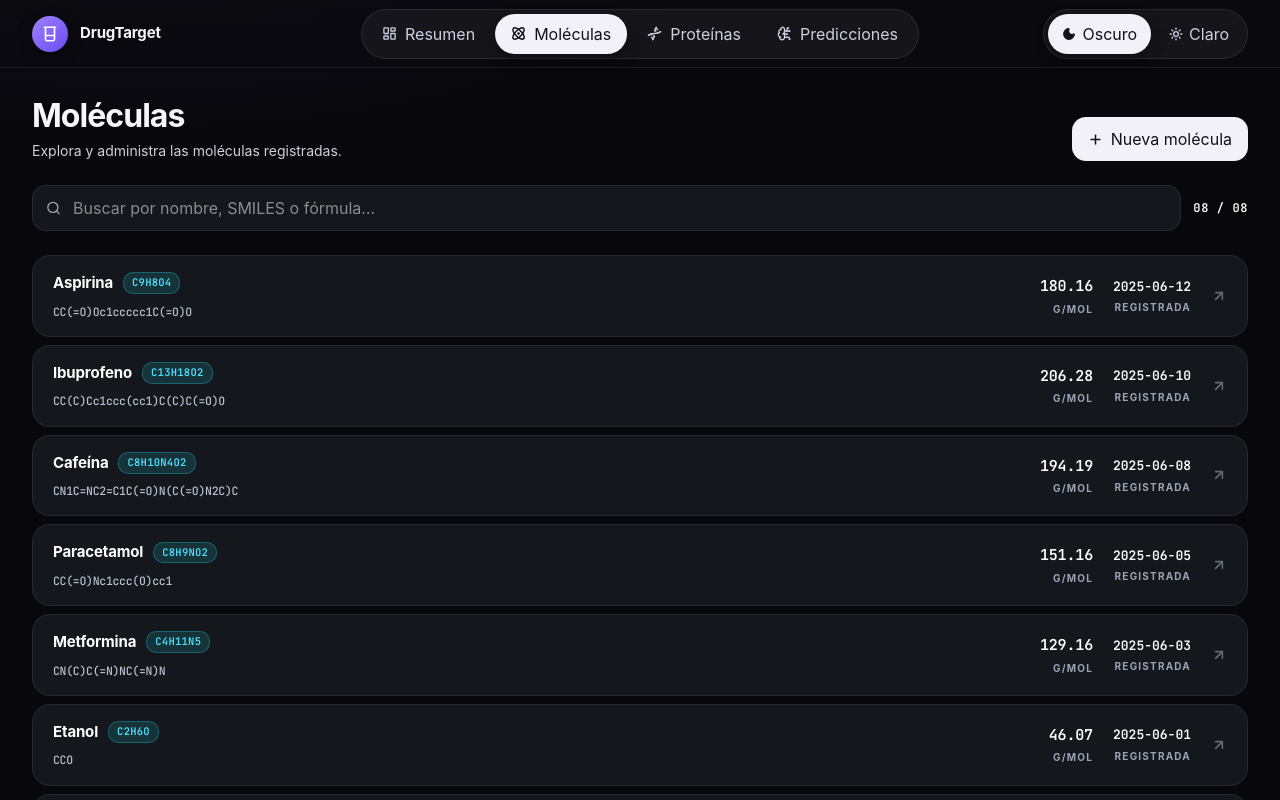
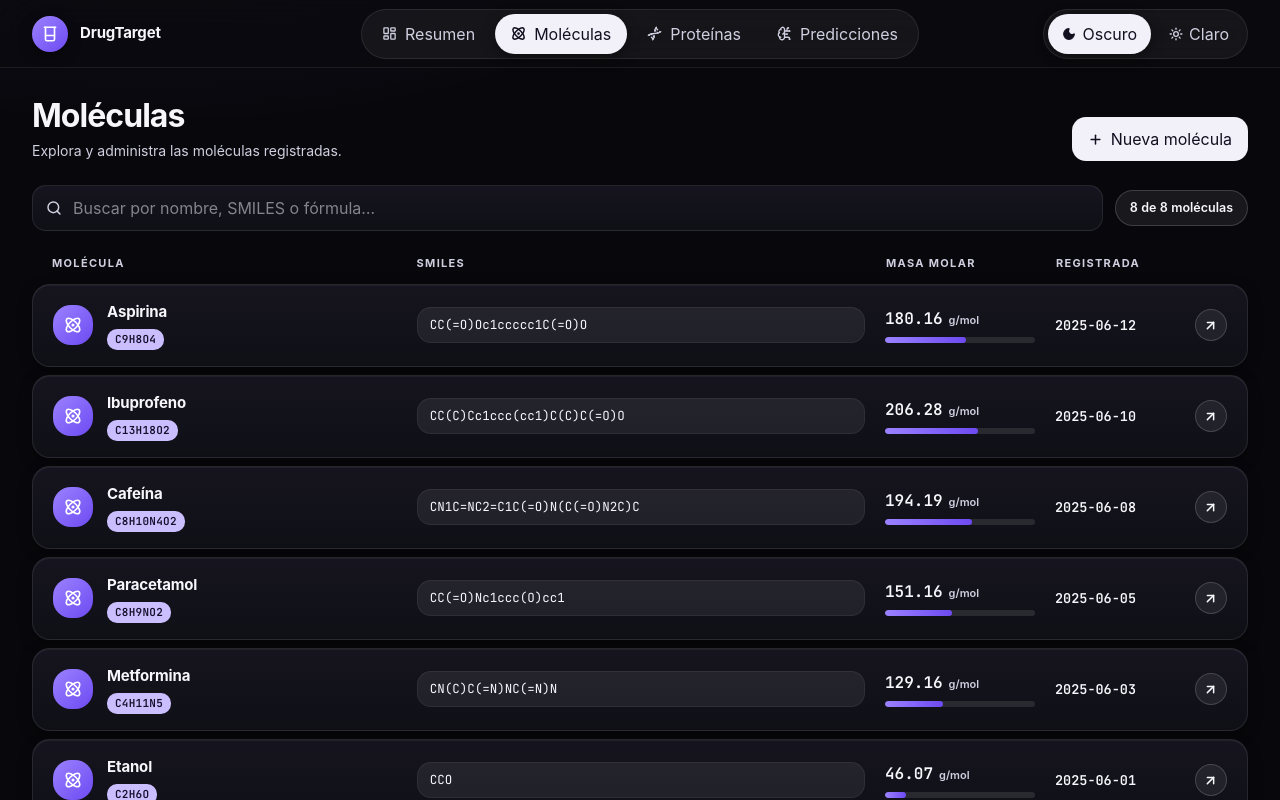
Before and after one commit to E-SalazarDev/drugtarget, a React (Vite) app in the folder frontend/: page /app/molecules in a window 1280 px wide. Shown: the top 800 px of the page. Built offline with nearby package versions, Linux system fonts and the light colour scheme.

Commit message:
style: molecules list with SMILES column and mass bar

```diff
--- a/frontend/src/features/molecules/pages/MoleculesPage.jsx
+++ b/frontend/src/features/molecules/pages/MoleculesPage.jsx
@@ -1,10 +1,13 @@
 import { useState } from "react";
 import { Link } from "react-router-dom";
 import { motion } from "motion/react";
-import { Plus, Search, ArrowUpRight, X } from "lucide-react";
-import { useTheme } from "../../../providers/ThemeProvider";
+import { Plus, Search, ArrowUpRight, X, Atom } from "lucide-react";
 
 const SOFT_EASE = [0.22, 1, 0.36, 1];
+
+// Columnas de la lista (el SMILES ocupa el centro)
+const COLS =
+  "lg:grid-cols-[minmax(0,1.15fr)_minmax(0,1.5fr)_150px_120px_32px]";
 
 const MOCK_MOLECULES = [
   { id: 1, name: "Aspirina", smiles: "CC(=O)Oc1ccccc1C(=O)O", formula: "C9H8O4", weight: "180.16", created_at: "2025-06-12" },
@@ -20,9 +23,9 @@ const MOCK_MOLECULES = [
 export default function MoleculesPage() {
   const [query, setQuery] = useState("");
   const [hoveredId, setHoveredId] = useState(null);
-  const { theme } = useTheme();
-  const isDark = theme === "dark";
   const molecules = MOCK_MOLECULES;
+
+  const maxWeight = Math.max(...molecules.map((m) => parseFloat(m.weight)));
 
   const filtered = molecules.filter((m) => {
     const q = query.toLowerCase();
@@ -32,37 +35,6 @@ export default function MoleculesPage() {
       (m.formula || "").toLowerCase().includes(q)
     );
   });
-
-  // =========================================================
-  // COLORES — CONTRASTE MÁXIMO
-  // Modo claro: todo en tonos oscuros. Nada de grises claros.
-  // Modo oscuro: todo en tonos claros. Nada de grises apagados.
-  // =========================================================
-
-  const nameColor = isDark ? "#FFFFFF" : "#0A0F24";
-  const valueColor = isDark ? "#FFFFFF" : "#0A0F24";
-  const monoColor = isDark ? "#B8BFCE" : "#2E3550";
-  const labelColor = isDark ? "#9CA3B4" : "#4A5170";
-
-  const cardBg = isDark ? "#14171C" : "#FFFFFF";
-  const cardBorder = isDark
-    ? "rgba(255, 255, 255, 0.08)"
-    : "rgba(14, 19, 48, 0.10)";
-  const cardHoverBg = isDark ? "#1A1E24" : "#FAFBFC";
-  const cardHoverBorder = isDark
-    ? "rgba(34, 211, 230, 0.30)"
-    : "rgba(10, 124, 133, 0.35)";
-
-  const accentCyan = isDark ? "#22D3E6" : "#0A7C85";
-  const accentColor = "var(--accent)";
-
-  const badgeBg = isDark
-    ? "rgba(34, 211, 230, 0.15)"
-    : "rgba(10, 124, 133, 0.15)";
-  const badgeColor = isDark ? "#4DE1FF" : "#0A5D66";
-  const badgeBorder = isDark
-    ? "rgba(34, 211, 230, 0.30)"
-    : "rgba(10, 124, 133, 0.30)";
 
   return (
     <div className="space-y-6">
@@ -101,7 +73,7 @@ export default function MoleculesPage() {
         </Link>
       </motion.div>
 
-      {/* Search + contador */}
+      {/* Buscador + contador */}
       <motion.div
         initial={{ opacity: 0, y: 8 }}
         animate={{ opacity: 1, y: 0 }}
@@ -110,10 +82,10 @@ export default function MoleculesPage() {
       >
         <div className="relative flex-1">
           <Search
-            size={15}
+            size={16}
             strokeWidth={2.2}
             className="pointer-events-none absolute left-3.5 top-1/2 -translate-y-1/2"
-            style={{ color: labelColor }}
+            style={{ color: "var(--text-secondary)" }}
           />
           <input
             type="text"
@@ -122,18 +94,16 @@ export default function MoleculesPage() {
             placeholder="Buscar por nombre, SMILES o fórmula…"
             className="w-full rounded-lg py-2.5 pl-10 pr-10 text-[13.5px] outline-none transition-colors"
             style={{
-              background: cardBg,
-              border: `1px solid ${cardBorder}`,
-              color: nameColor,
+              background: "var(--card-bg)",
+              border: "1px solid var(--card-border)",
+              color: "var(--text-primary)",
             }}
             onFocus={(e) => {
-              e.target.style.borderColor = accentCyan;
-              e.target.style.boxShadow = `0 0 0 3px ${
-                isDark ? "rgba(34, 211, 230, 0.12)" : "rgba(10, 124, 133, 0.10)"
-              }`;
+              e.target.style.borderColor = "var(--border-strong)";
+              e.target.style.boxShadow = "0 0 0 3px var(--accent-cyan-soft)";
             }}
             onBlur={(e) => {
-              e.target.style.borderColor = cardBorder;
+              e.target.style.borderColor = "var(--card-border)";
               e.target.style.boxShadow = "none";
             }}
           />
@@ -141,30 +111,29 @@ export default function MoleculesPage() {
             <button
               type="button"
               onClick={() => setQuery("")}
-              className="absolute right-3 top-1/2 -translate-y-1/2 rounded p-1 transition-colors"
-              style={{ color: labelColor }}
-              onMouseEnter={(e) => {
-                e.currentTarget.style.color = nameColor;
-              }}
-              onMouseLeave={(e) => {
-                e.currentTarget.style.color = labelColor;
-              }}
+              aria-label="Limpiar búsqueda"
+              className="absolute right-3 top-1/2 -translate-y-1/2 rounded p-1 transition-colors hover:opacity-80"
+              style={{ color: "var(--text-secondary)" }}
             >
-              <X size={13} strokeWidth={2.2} />
+              <X size={14} strokeWidth={2.2} />
             </button>
           )}
         </div>
 
+        {/* Ej.: "8 de 8 moléculas" = mostradas / total */}
         <span
-          className="shrink-0 font-mono text-[12px] tabular-nums tracking-wider"
-          style={{ color: valueColor, fontWeight: 600 }}
+          className="shrink-0 rounded-full px-3.5 py-2 text-[12.5px] font-semibold tabular-nums"
+          style={{
+            color: "var(--text-primary)",
+            background: "var(--icon-box-bg)",
+            border: "1px solid var(--icon-box-border)",
+          }}
         >
-          {filtered.length.toString().padStart(2, "0")} /{" "}
-          {molecules.length.toString().padStart(2, "0")}
+          {filtered.length} de {molecules.length} moléculas
         </span>
       </motion.div>
 
-      {/* Lista de cards */}
+      {/* Lista */}
       {filtered.length === 0 ? (
         <motion.div
           initial={{ opacity: 0, y: 8 }}
@@ -172,13 +141,13 @@ export default function MoleculesPage() {
           transition={{ duration: 0.4, delay: 0.1, ease: SOFT_EASE }}
           className="rounded-2xl px-6 py-16 text-center"
           style={{
-            background: cardBg,
-            border: `1px solid ${cardBorder}`,
+            background: "var(--card-bg)",
+            border: "1px solid var(--card-border)",
           }}
         >
           <p
             className="text-[14px] font-medium"
-            style={{ color: nameColor }}
+            style={{ color: "var(--text-primary)" }}
           >
             {query
               ? "Sin resultados para esa búsqueda"
@@ -188,8 +157,8 @@ export default function MoleculesPage() {
             <button
               type="button"
               onClick={() => setQuery("")}
-              className="mt-3 text-[12.5px] font-medium transition-opacity hover:opacity-80"
-              style={{ color: accentColor }}
+              className="mt-3 text-[12.5px] font-semibold transition-opacity hover:opacity-80"
+              style={{ color: "var(--link)" }}
             >
               Limpiar búsqueda
             </button>
@@ -197,8 +166,21 @@ export default function MoleculesPage() {
         </motion.div>
       ) : (
         <div className="space-y-2">
+          {/* Encabezados de columna */}
+          <div
+            className={`hidden gap-5 px-5 pb-1 text-[11px] font-bold uppercase tracking-[0.12em] lg:grid ${COLS}`}
+            style={{ color: "var(--text-secondary)" }}
+          >
+            <span>Molécula</span>
+            <span>SMILES</span>
+            <span>Masa molar</span>
+            <span>Registrada</span>
+            <span />
+          </div>
+
           {filtered.map((m, i) => {
             const isHovered = hoveredId === m.id;
+            const pct = Math.round((parseFloat(m.weight) / maxWeight) * 100);
 
             return (
               <motion.div
@@ -215,108 +197,142 @@ export default function MoleculesPage() {
                   to={`/app/molecules/${m.id}`}
                   onMouseEnter={() => setHoveredId(m.id)}
                   onMouseLeave={() => setHoveredId(null)}
-                  className="group relative flex items-center gap-5 rounded-xl px-5 py-4 transition-all duration-200"
+                  className={`group relative grid items-center gap-x-5 gap-y-3 rounded-xl px-5 py-4 transition-all duration-200 ${COLS}`}
                   style={{
-                    background: isHovered ? cardHoverBg : cardBg,
+                    background: isHovered ? "var(--surface-2)" : "var(--card-bg)",
                     border: `1px solid ${
-                      isHovered ? cardHoverBorder : cardBorder
+                      isHovered ? "var(--border-strong)" : "var(--card-border)"
                     }`,
+                    boxShadow: "var(--shadow-sm)",
                   }}
                 >
-                  {/* Barra lateral cian al hover */}
+                  {/* Barra lateral al hover */}
                   <motion.span
                     className="absolute left-0 top-1/2 -translate-y-1/2 rounded-r-full"
                     style={{
                       width: 3,
                       height: "60%",
-                      background: accentCyan,
+                      background: "var(--chip-lilac-bg)",
                     }}
                     initial={false}
                     animate={{ opacity: isHovered ? 1 : 0 }}
                     transition={{ duration: 0.15 }}
                   />
 
-                  {/* Nombre + fórmula + SMILES */}
-                  <div className="flex min-w-0 flex-1 flex-col gap-2">
-                    <div className="flex items-center gap-2.5">
+                  {/* Molécula: icono + nombre + fórmula */}
+                  <div className="flex min-w-0 items-center gap-3.5">
+                    <div
+                      className="flex h-10 w-10 shrink-0 items-center justify-center rounded-xl"
+                      style={{
+                        background:
+                          "linear-gradient(135deg, #9B82FF 0%, #6D4AF2 100%)",
+                      }}
+                    >
+                      <Atom size={18} strokeWidth={2.2} color="#FFFFFF" />
+                    </div>
+                    <div className="flex min-w-0 flex-col gap-1.5">
                       <span
                         className="truncate text-[15px] font-bold"
-                        style={{ color: nameColor, letterSpacing: "-0.01em" }}
+                        style={{
+                          color: "var(--text-primary)",
+                          letterSpacing: "-0.01em",
+                        }}
                       >
                         {m.name || "Sin nombre"}
                       </span>
                       <span
-                        className="shrink-0 rounded-md px-2 py-0.5 font-mono text-[10.5px] font-bold tracking-wide"
+                        className="w-fit rounded-md px-2 py-0.5 font-mono text-[11px] font-bold tracking-wide"
                         style={{
-                          background: badgeBg,
-                          color: badgeColor,
-                          border: `1px solid ${badgeBorder}`,
+                          background: "var(--chip-lilac-bg)",
+                          color: "var(--chip-text)",
                         }}
                       >
                         {m.formula}
                       </span>
                     </div>
-                    <span
-                      className="truncate font-mono text-[11.5px] tracking-tight"
-                      style={{ color: monoColor, fontWeight: 500 }}
+                  </div>
+
+                  {/* SMILES (centro) */}
+                  <div
+                    className="min-w-0 truncate rounded-lg px-3 py-2 font-mono text-[12.5px]"
+                    title={m.smiles}
+                    style={{
+                      color: "var(--text-primary)",
+                      background: "var(--icon-box-bg)",
+                      border: "1px solid var(--row-border)",
+                    }}
                   >
                     {m.smiles}
-                    </span>
                   </div>
 
-                  {/* Masa */}
-                  <div className="hidden shrink-0 flex-col items-end gap-1 sm:flex">
+                  {/* Masa + fecha (en pantallas chicas van en una fila) */}
+                  <div className="flex items-center gap-8 lg:contents">
+                    <div className="flex min-w-32.5 flex-col gap-1.5">
+                      <div className="flex items-baseline gap-1.5">
                         <span
-                      className="font-mono text-[15px] tabular-nums"
-                      style={{
-                        color: valueColor,
-                        fontWeight: 700,
-                        letterSpacing: "-0.01em",
-                      }}
+                          className="font-mono text-[16px] font-bold tabular-nums"
+                          style={{ color: "var(--text-primary)" }}
                         >
                           {m.weight}
                         </span>
                         <span
-                      className="text-[10px] font-bold uppercase tracking-[0.12em]"
-                      style={{ color: labelColor }}
+                          className="text-[11px] font-semibold"
+                          style={{ color: "var(--text-secondary)" }}
                         >
                           g/mol
                         </span>
                       </div>
+                      <div
+                        className="h-1.5 w-full overflow-hidden rounded-full"
+                        style={{ background: "var(--bar-track)" }}
+                      >
+                        <div
+                          className="h-full rounded-full"
+                          style={{
+                            width: `${pct}%`,
+                            background:
+                              "linear-gradient(90deg, #9B82FF 0%, #6D4AF2 100%)",
+                          }}
+                        />
+                      </div>
+                    </div>
 
-                  {/* Fecha */}
-                  <div className="hidden shrink-0 flex-col items-end gap-1 md:flex">
+                    <div className="flex flex-col gap-0.5">
                       <span
-                      className="font-mono text-[13px] tabular-nums"
-                      style={{ color: valueColor, fontWeight: 600 }}
+                        className="text-[11px] font-bold uppercase tracking-[0.12em] lg:hidden"
+                        style={{ color: "var(--text-secondary)" }}
+                      >
+                        Registrada
+                      </span>
+                      <span
+                        className="font-mono text-[13.5px] font-semibold tabular-nums"
+                        style={{ color: "var(--text-primary)" }}
                       >
                         {m.created_at}
                       </span>
-                    <span
-                      className="text-[10px] font-bold uppercase tracking-[0.12em]"
-                      style={{ color: labelColor }}
-                    >
-                      Registrada
-                    </span>
+                    </div>
                   </div>
 
                   {/* Flecha */}
-                  <motion.div
-                    className="shrink-0"
-                    animate={{
-                      x: isHovered ? 2 : 0,
-                      opacity: isHovered ? 1 : 0.6,
+                  <div
+                    className="hidden h-8 w-8 items-center justify-center rounded-full transition-colors lg:flex"
+                    style={{
+                      background: isHovered
+                        ? "var(--accent)"
+                        : "var(--icon-box-bg)",
+                      border: "1px solid var(--icon-box-border)",
                     }}
-                    transition={{ duration: 0.15 }}
                   >
                     <ArrowUpRight
-                      size={16}
+                      size={15}
                       strokeWidth={2.4}
                       style={{
-                        color: isHovered ? accentCyan : labelColor,
+                        color: isHovered
+                          ? "var(--text-on-accent)"
+                          : "var(--text-primary)",
                       }}
                     />
-                  </motion.div>
+                  </div>
                 </Link>
               </motion.div>
             );
```
Lines whose indentation alone changed are shown as unchanged.
